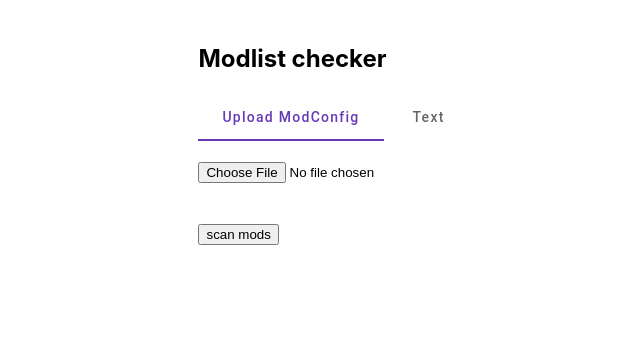
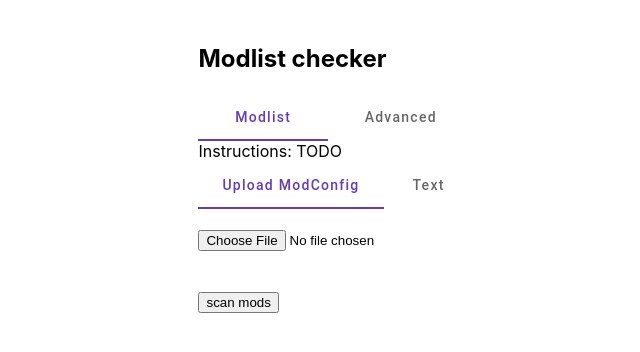
Before and after one commit to LinnielDW/rw-ts-app, an Angular app: page / in a window 1280 px wide. Shown: the top 352 px of the page, without its empty margins (304-944 px from the left). Built offline with nearby package versions, Linux system fonts and the light colour scheme.

Commit message:
added advanced tab to define custom rulesurl

```diff
--- a/src/modlistuploader/modlistuploader.component.html
+++ b/src/modlistuploader/modlistuploader.component.html
@@ -1,6 +1,12 @@
 <div class="container">
   <h2>Modlist checker</h2>
 
+  <mat-tab-group animationDuration="0ms">
+    <mat-tab label="Modlist">
+      <div>
+        Instructions:
+        TODO
+      </div>
       <mat-tab-group
         animationDuration="0ms"
         [selectedIndex]="selected.value"
@@ -12,7 +18,7 @@
         </mat-tab>
         <mat-tab label="Text">
           <br />
-      <textarea name="TextAreaInput" ></textarea>
+          <textarea name="TextAreaInput"></textarea>
         </mat-tab>
       </mat-tab-group>
 
@@ -21,6 +27,12 @@
       <div>
         <button (click)="parseModsInput($event)">scan mods</button>
       </div>
+    </mat-tab>
+    <mat-tab label="Advanced">
+      <label>rulesUrl: </label>
+      <input type="text" [defaultValue]="defaultRulesUrl" [(ngModel)]="rulesUrl"/>
+    </mat-tab>
+  </mat-tab-group>
 
   <div *ngFor="let item of modsParsed; index as i">
     <div
```
Lines whose indentation alone changed are shown as unchanged.
